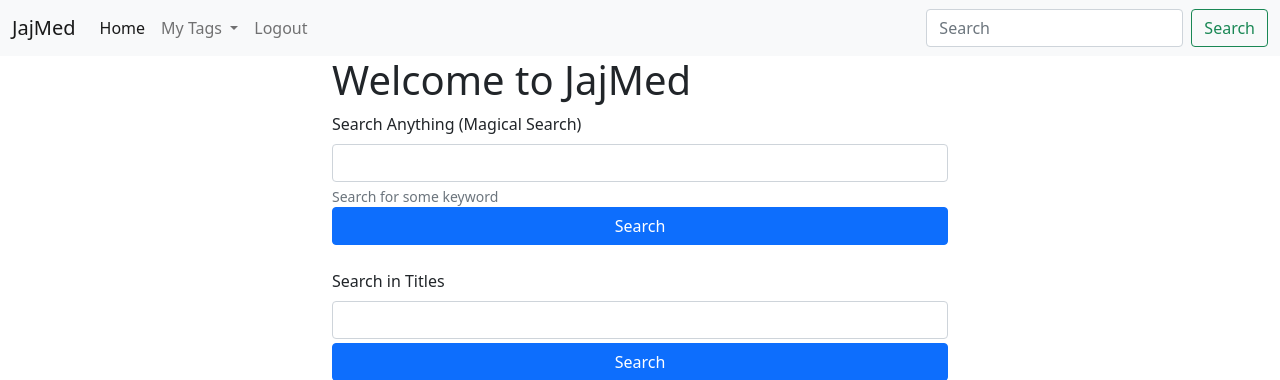
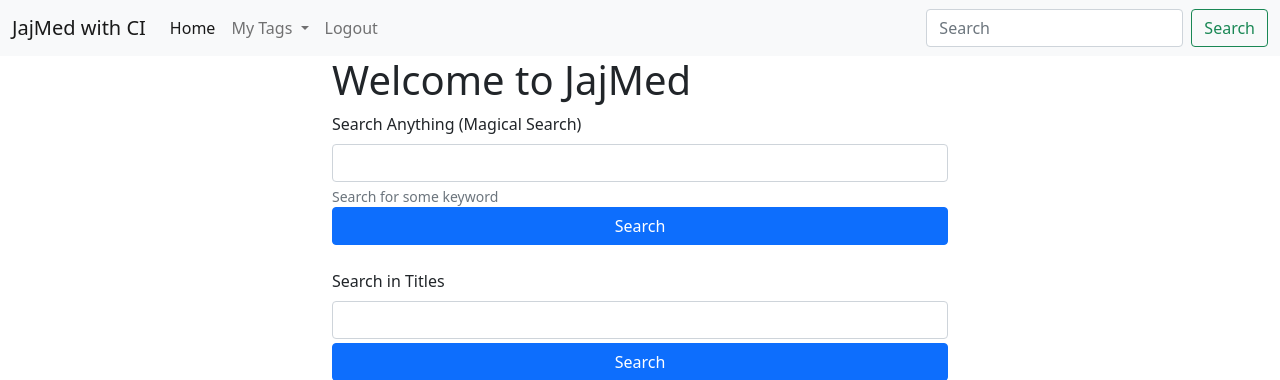
Before and after one commit to jajimentol/573-Final-Project, a Flask app: page /main in a window 1280 px wide. Shown: the top 380 px of the page. Run offline with Flask 2, Linux system fonts and the light colour scheme; the visitor is signed in with stand-in values (Sample User, id 1); data that the repository does not hold is empty.

Commit message:
CI frontend test

```diff
--- a/templates/main_page.html
+++ b/templates/main_page.html
@@ -8,7 +8,7 @@
 <body>
 <nav class="navbar navbar-expand-lg navbar-light bg-light">
   <div class="container-fluid">
-      <a class="navbar-brand" href="/main">JajMed</a>
+      <a class="navbar-brand" href="/main">JajMed with CI</a>
     <button class="navbar-toggler" type="button" data-bs-toggle="collapse" data-bs-target="#navbarNavDropdown" aria-controls="navbarNavDropdown" aria-expanded="false" aria-label="Toggle navigation">
       <span class="navbar-toggler-icon"></span>
     </button>
```
